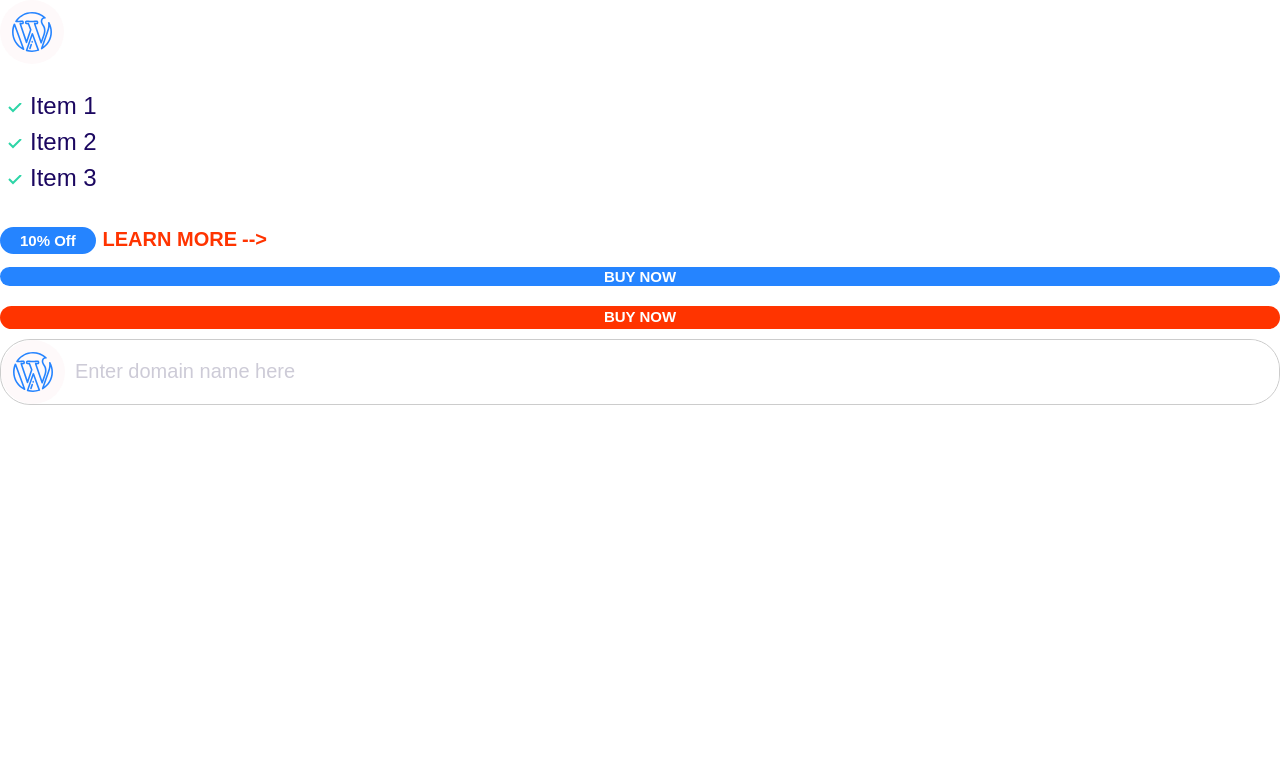
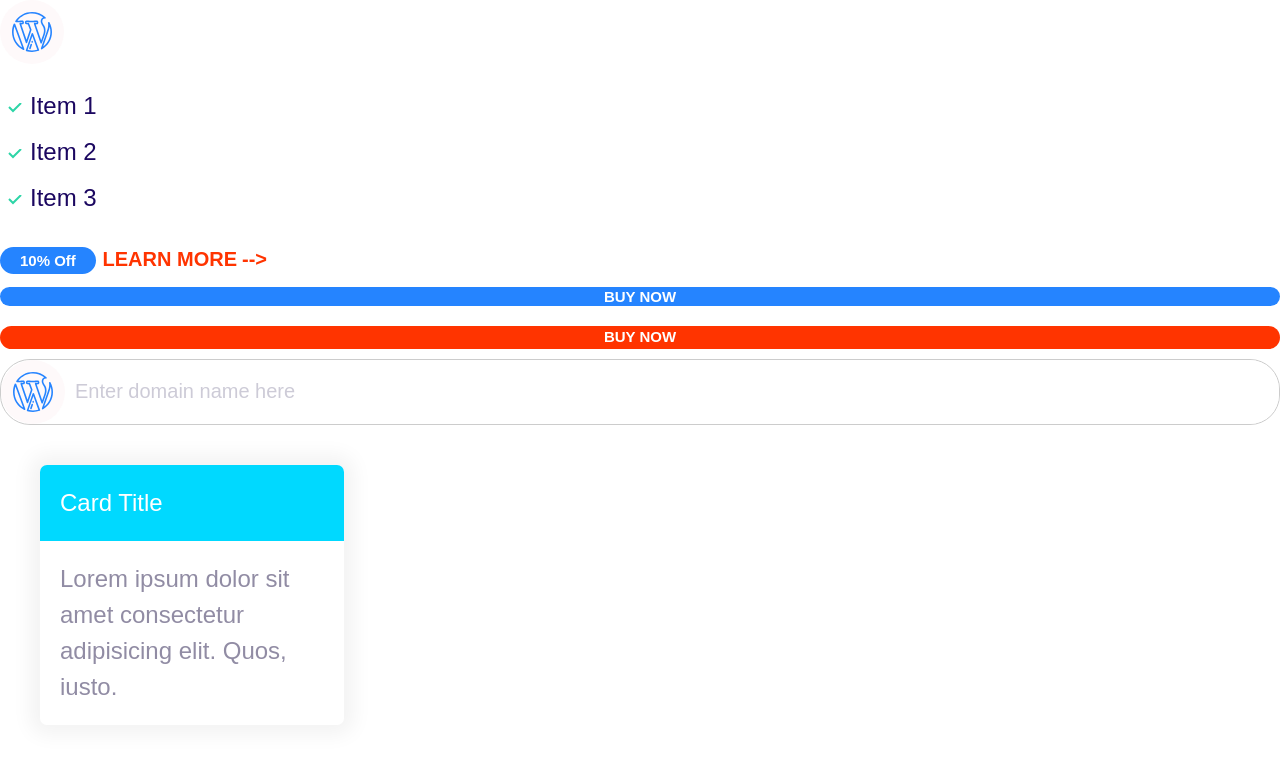
Before and after one commit to HandleyECTS/moshified--mami-is-better-, a plain HTML site: page index.html in a window 1280 px wide. Drawn offline with Linux system fonts and the light colour scheme.

Commit message:
added a card

```diff
--- a/css/styles.css
+++ b/css/styles.css
@@ -277,3 +277,32 @@ a{
         font-size: 1.5rem;
     }
 }
+
+/* cards */
+
+.card{
+    border-radius: 7px;
+    box-shadow: 0 0 20px 10px #f3f3f3;
+    overflow: hidden;
+}
+
+.card__header, .card__body{
+    padding: 2rem;
+}
+
+.card--primary .card__header{
+    background: var(--color-primary);
+    color: #fff;
+}
+
+
+.card--secondary .card__header{
+    background: var(--color-secondary);
+    color: #fff;
+}
+
+
+.card--accent .card__header{
+    background: var(--color-accent);
+    color: #fff;
+}
--- a/index.html
+++ b/index.html
@@ -19,9 +19,9 @@
 
 
     <ul class="list list--tick">
-        <li class="list__item">Item 1</li>
-        <li class="list__item">Item 2</li>
-        <li class="list__item">Item 3</li>
+        <li class="list_item">Item 1</li>
+        <li class="list_item">Item 2</li>
+        <li class="list_item">Item 3</li>
     </ul>
 
     <span class="badge badge--primary">10% Off</span>
@@ -38,5 +38,14 @@
        </span>
     <input type="text" class="input" placeholder="Enter domain name here">
 </div>
+
+<div style="width: 30%; padding: 4rem">
+    <div class="card card--secondary">
+        <header class="card__header">Card Title</header>
+        <div class="card__body">
+            Lorem ipsum dolor sit amet consectetur adipisicing elit. Quos, iusto.
+        </div>
+    </div>
+</div>
 </body>
 </html>
```
